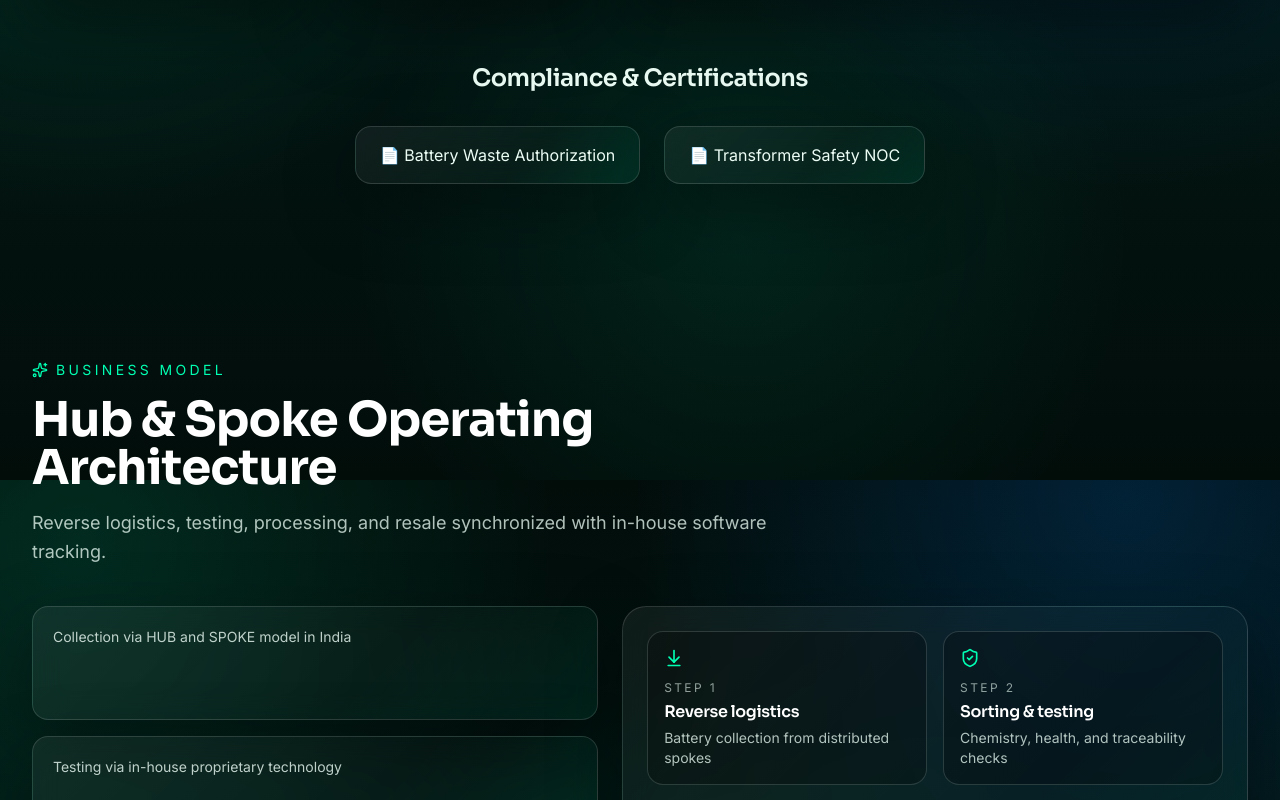
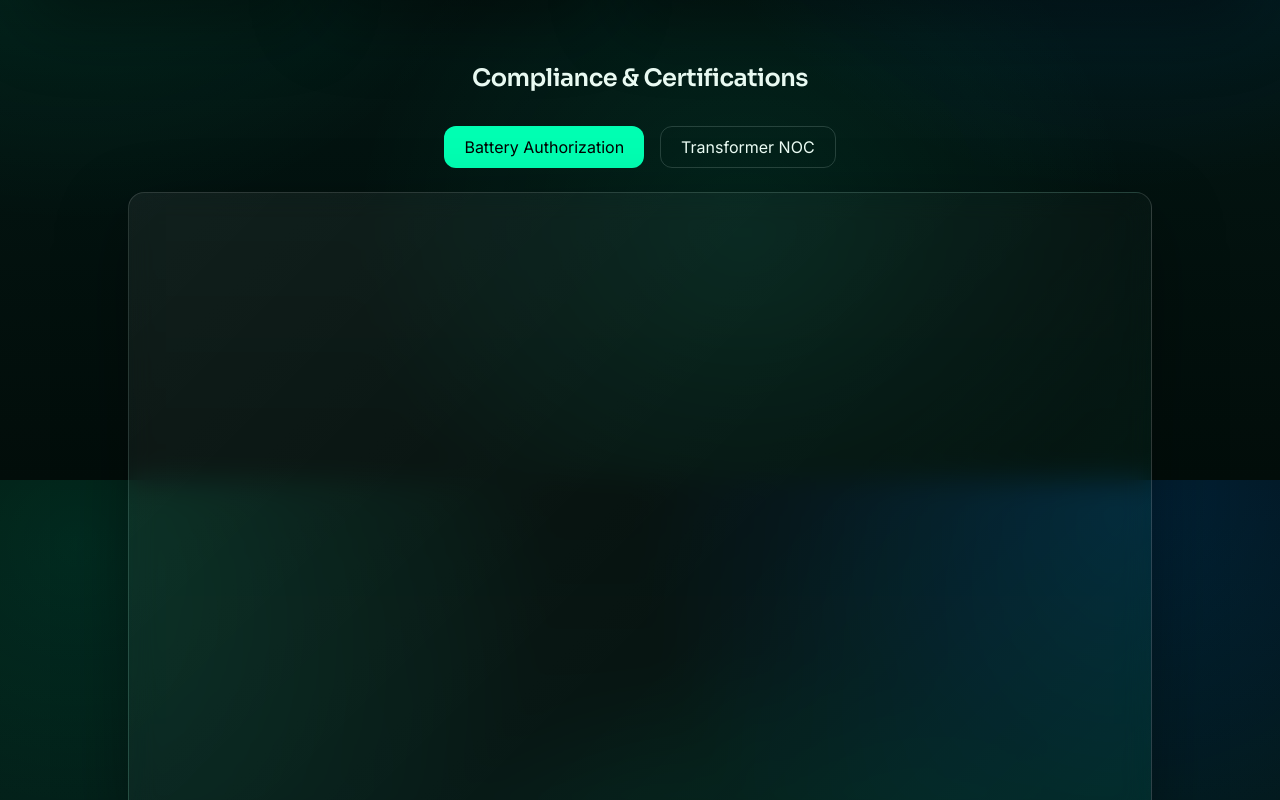
Before and after one commit to hardik-cs2837/Elgreenmetex, a Next.js app: page / in a window 1280 px wide. Shown: the part 5120-5920 px from the top of the page. Built offline with nearby package versions, Linux system fonts and the light colour scheme.

Commit message:
Add buttons to switch between PDF documents

```diff
--- a/src/components/home/ESG.tsx
+++ b/src/components/home/ESG.tsx
@@ -1,5 +1,5 @@
 "use client";
-
+import { useState } from "react";
 import dynamic from "next/dynamic";
 import { motion } from "framer-motion";
 import type { SiteContent } from "@/components/home/types";
@@ -11,6 +11,7 @@ const ESGComparison = dynamic(() => import("@/components/home/charts/ESGComparis
 });
 
 export function ESG({ content }: { content: SiteContent }) {
+  const [doc, setDoc] = useState("battery");
   return (
     <section id="impact" className="section-anchor mx-auto max-w-7xl px-4 py-[5.5rem] md:px-8">
       <SectionHeading eyebrow={content.esg.eyebrow} title={content.esg.title} description={content.esg.description} />
@@ -47,25 +48,42 @@ export function ESG({ content }: { content: SiteContent }) {
     Compliance & Certifications
   </h3>
 
-  <div className="flex flex-col md:flex-row justify-center gap-6">
+ {/* Buttons */}
+<div className="flex justify-center gap-4 mb-6 flex-wrap">
+  <button
+    onClick={() => setDoc("battery")}
+    className={`px-5 py-2 rounded-xl transition ${
+      doc === "battery"
+        ? "bg-[#00FFB2] text-black"
+        : "border border-white/20 hover:border-[#00FFB2]/40"
+    }`}
+  >
+    Battery Authorization
+  </button>
 
-    <a
-      href="/assets/pdf/Battery.pdf"
-      target="_blank"
-      className="glass-card rounded-2xl px-6 py-4 border border-white/10 hover:border-[#00FFB2]/40 hover:bg-[#00FFB2]/10 transition"
-    >
-      📄 Battery Waste Authorization
-    </a>
+  <button
+    onClick={() => setDoc("noc")}
+    className={`px-5 py-2 rounded-xl transition ${
+      doc === "noc"
+        ? "bg-[#00FFB2] text-black"
+        : "border border-white/20 hover:border-[#00FFB2]/40"
+    }`}
+  >
+    Transformer NOC
+  </button>
+</div>
 
-    <a
-      href="/assets/pdf/NOC.pdf"
-      target="_blank"
-      className="glass-card rounded-2xl px-6 py-4 border border-white/10 hover:border-[#00FFB2]/40 hover:bg-[#00FFB2]/10 transition"
-    >
-      📄 Transformer Safety NOC
-    </a>
+{/* PDF Viewer */}
+<div className="max-w-5xl mx-auto glass-card p-4 rounded-2xl border border-white/10">
+  <iframe
+    src={doc === "battery" ? "/assets/pdf/Battery.pdf" : "/assets/pdf/NOC.pdf"}
+    width="100%"
+    height="600px"
+    className="rounded-xl"
+  />
+</div>
 
-  </div>
+
 </motion.div>
     </section>
   );
```
